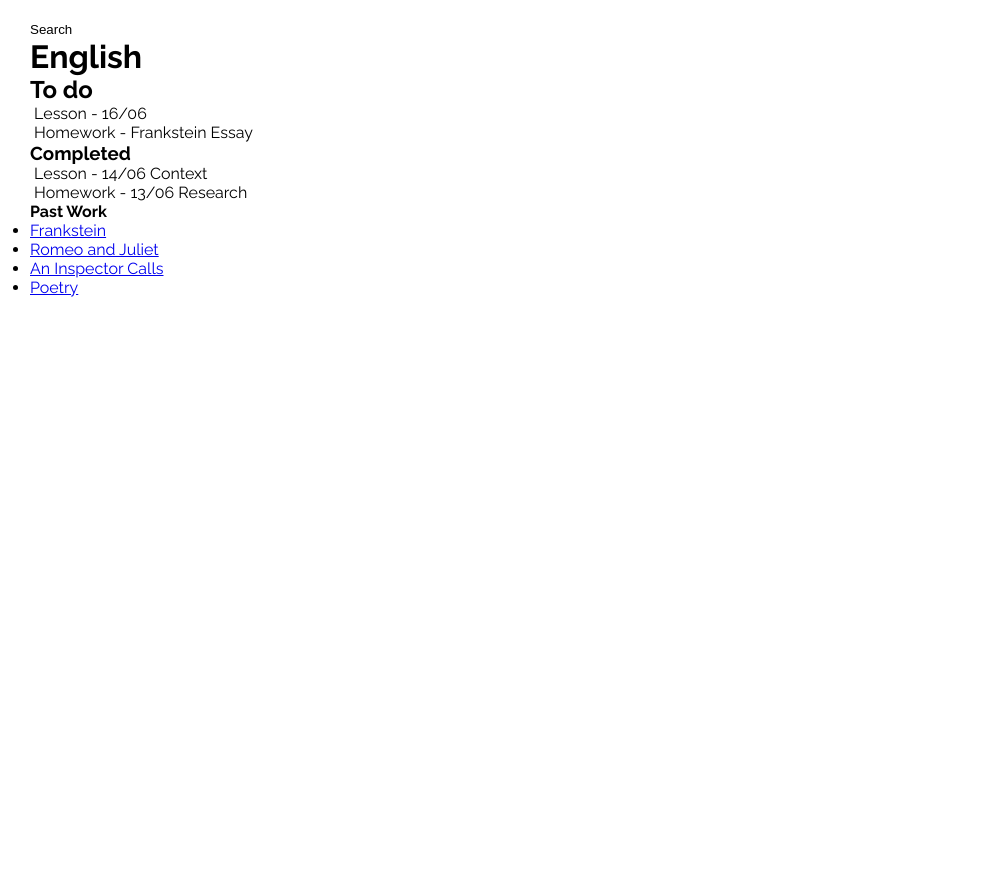
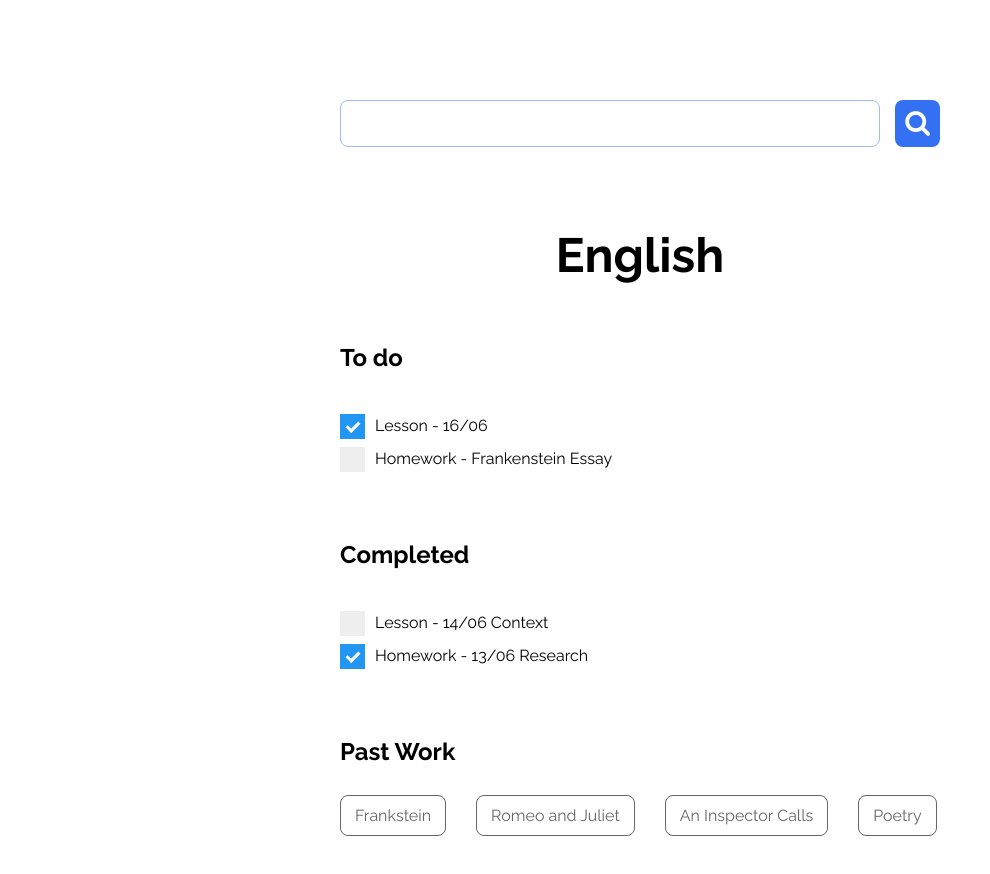
Before and after one commit to joshbrown122222/work-experiance, a website: page subject-outline.html in a window 1280 px wide. Shown: the whole page, without its empty margins (0-990 px from the left). Before the commit the page ends 800 px from the top, so only its background shows below. Drawn offline with nearby package versions, Linux system fonts and the light colour scheme; files that its build step writes are made by us from their sources.

Commit message:
Subject Outline Stylings

```diff
--- a/src/scss/main.scss
+++ b/src/scss/main.scss
@@ -2,6 +2,7 @@
 @import './modules/setup';
 @import './pages/sign-in';
 @import './pages/subject-listing';
+@import './pages/subject-outline';
 
 body {
   background-color: #fff;
--- /dev/null
+++ b/src/scss/pages/_subject-outline.scss
@@ -0,0 +1,135 @@
+.subject-outline{
+  padding: 100px 0;
+
+  h1 {
+    font-size: 48px;
+    text-align: center;
+    margin-top: 80px;
+  }
+
+  .search {
+    max-width: 600px;
+    margin: 0 auto;
+    display: flex;
+    align-items: center;
+    gap: 15px;
+
+    fieldset {
+      width: 100%;
+    }
+
+    input{
+      padding: 15px;
+      border-color: #A0BCF8;
+      border-width: 1px;
+      border-style: solid;
+      border-radius: 8px;
+      width: 100%;
+      height: 100%;
+    }
+
+    button {
+      padding: 10px;
+      border-radius: 8px;
+      background-color: #3371F2;
+      text-align: center;
+      color: #fff;
+
+      &:hover {
+        cursor: pointer;
+      }
+    }
+  }
+
+  .container {
+    display: block;
+    position: relative;
+    padding-left: 35px;
+    padding-top: 2px;
+    margin-bottom: 12px;
+    cursor: pointer;
+    -webkit-user-select: none;
+    -moz-user-select: none;
+    -ms-user-select: none;
+    user-select: none;
+
+    input {
+      position: absolute;
+      opacity: 0;
+      cursor: pointer;
+      height: 0;
+      width: 0;
+
+      &:checked {
+        ~ {
+          .checkmark {
+            background-color: #2196F3;
+            &:after {
+              display: block;
+            }
+          }
+        }
+      }
+    }
+
+    .checkmark {
+      &:after {
+        left: 9px;
+        top: 5px;
+        width: 5px;
+        height: 10px;
+        border: solid white;
+        border-width: 0 3px 3px 0;
+        -webkit-transform: rotate(45deg);
+        -ms-transform: rotate(45deg);
+        transform: rotate(45deg);
+      }
+    }
+  }
+
+  .checkmark {
+    position: absolute;
+    top: 0;
+    left: 0;
+    height: 25px;
+    width: 25px;
+    background-color: #eee;
+
+    &:after {
+      content: "";
+      position: absolute;
+      display: none;
+    }
+  }
+
+  .inner {
+    max-width: 600px;
+    margin: 0 auto;
+
+    h2, h3, h4 {
+      margin-top: 60px;
+      font-size: 24px;
+    }
+
+    form {
+      margin-top: 42px;
+    }
+
+    ul {
+      margin-top: 40px;
+      list-style: none;
+      display: flex;
+      gap: 30px;
+
+      li {
+        a {
+          padding: 10px 14px;
+          color: #666;
+          border: 1px solid #666;
+          text-decoration: none;
+          border-radius: 8px;
+        }
+      }
+    }
+  }
+}
--- a/subject-outline.html
+++ b/subject-outline.html
@@ -4,39 +4,50 @@
   <meta charset="UTF-8">
   <meta http-equiv="X-UA-Compatible" content="IE=edge">
   <meta name="viewport" content="width=device-width, initial-scale=1.0">
+  <link rel="stylesheet" href="https://cdnjs.cloudflare.com/ajax/libs/font-awesome/4.7.0/css/font-awesome.min.css">
   <link rel="stylesheet" href="dist/css/main.min.css">
   <title>Subject Outline</title>
 </head>
 <body>
-  <form>
+  <div class="subject-outline">
+    <form class="search">
       <fieldset>
         <input type="text" name="search-field" />
       </fieldset>
       <button type="submit">
-      Search
+        <i class="fa fa-search fa-2x"></i>
       </button>
     </form>
     <h1>English</h1>
+    <div class="inner">
       <h2>To do</h2>
       <form>
         <fieldset>
-      <input type="checkbox" name="check1" />
-      <label for="check1">Lesson - 16/06</label>
+          <label class="container">Lesson - 16/06
+            <input type="checkbox" checked="checked">
+            <span class="checkmark"></span>
+          </label>
         </fieldset>
         <fieldset>
-      <input type="checkbox" name="check2" />
-      <label for="check2">Homework - Frankstein Essay</label>
+          <label class="container">Homework - Frankenstein Essay
+            <input type="checkbox">
+            <span class="checkmark"></span>
+          </label>
         </fieldset>
       </form>
       <h3>Completed</h3>
       <form>
         <fieldset>
-      <input type="checkbox" name="check3" />
-      <label for="check3">Lesson - 14/06 Context</label>
+          <label class="container">Lesson - 14/06 Context
+            <input type="checkbox">
+            <span class="checkmark"></span>
+          </label>
         </fieldset>
         <fieldset>
-      <input type="checkbox" name="check4" />
-      <label for="check4">Homework - 13/06 Research</label>
+          <label class="container">Homework - 13/06 Research
+            <input type="checkbox" checked="checked">
+            <span class="checkmark"></span>
+          </label>
         </fieldset>
       </form>
       <h4>Past Work</h4>
@@ -62,5 +73,7 @@
           </a>
         </li>
       </ul>
+    </div>
+  </div>
 </body>
 </html>
```
Lines whose indentation alone changed are shown as unchanged.
